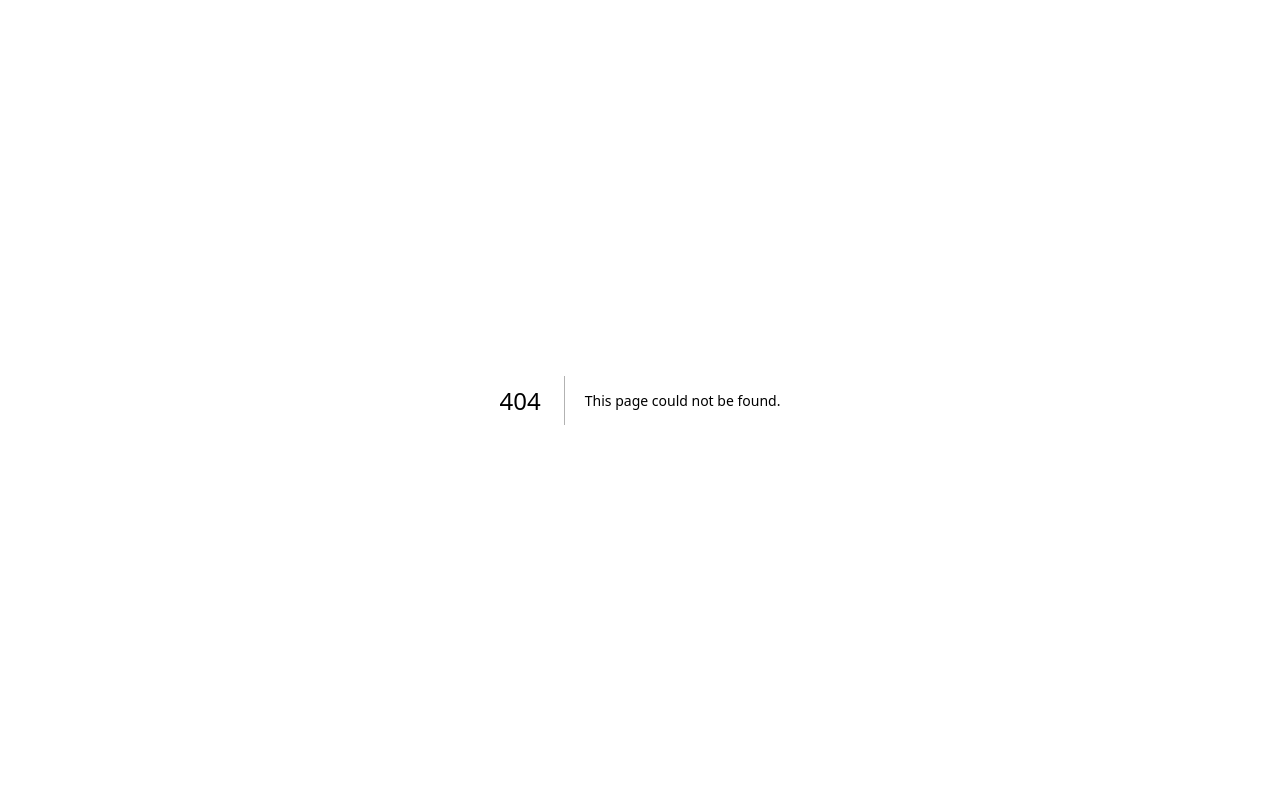
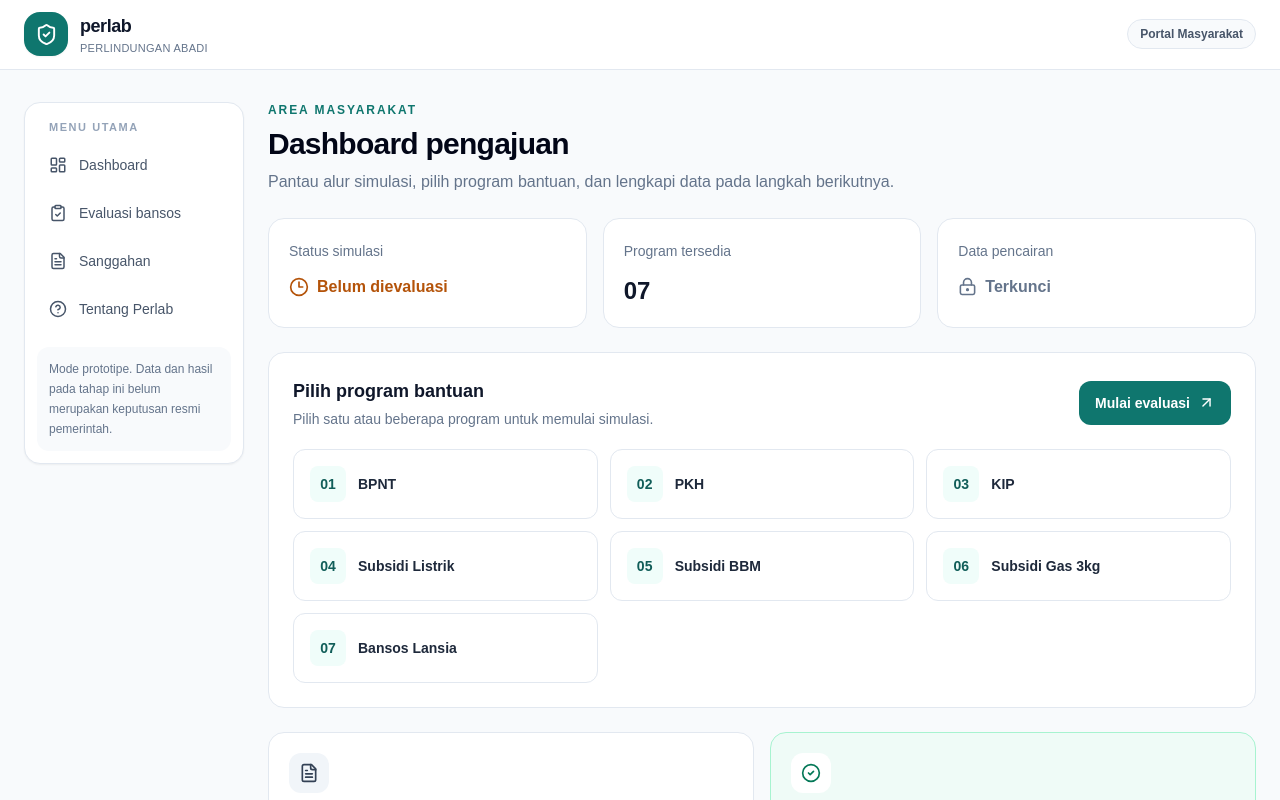
Before and after one commit to altavista21/perlab, a Next.js app: page /user/dashboard in a window 1280 px wide. Before the commit this address had no page. Shown: the top 800 px of the page. Built offline with nearby package versions, Linux system fonts and the light colour scheme.

Commit message:
feat(user): add citizen dashboard prototype

```diff
--- /dev/null
+++ b/app/user/dashboard/page.tsx
@@ -0,0 +1,13 @@
+import Link from "next/link";
+import { ArrowUpRight, CheckCircle2, Clock3, FileText, LockKeyhole } from "lucide-react";
+import { Shell, PageHeading } from "../../_components/shell";
+
+const programs = ["BPNT", "PKH", "KIP", "Subsidi Listrik", "Subsidi BBM", "Subsidi Gas 3kg", "Bansos Lansia"];
+export default function UserDashboardPage() {
+  return <Shell><PageHeading eyebrow="Area masyarakat" title="Dashboard pengajuan" description="Pantau alur simulasi, pilih program bantuan, dan lengkapi data pada langkah berikutnya."/>
+    <div className="grid gap-4 sm:grid-cols-3"><div className="rounded-2xl border border-slate-200 bg-white p-5"><span className="text-sm text-slate-500">Status simulasi</span><div className="mt-3 flex items-center gap-2 text-amber-700"><Clock3 size={20}/><span className="font-bold">Belum dievaluasi</span></div></div><div className="rounded-2xl border border-slate-200 bg-white p-5"><span className="text-sm text-slate-500">Program tersedia</span><p className="mt-3 text-2xl font-bold text-slate-900">07</p></div><div className="rounded-2xl border border-slate-200 bg-white p-5"><span className="text-sm text-slate-500">Data pencairan</span><div className="mt-3 flex items-center gap-2 text-slate-500"><LockKeyhole size={19}/><span className="font-semibold">Terkunci</span></div></div></div>
+    <section className="mt-6 rounded-2xl border border-slate-200 bg-white p-5 sm:p-6"><div className="flex flex-col gap-3 sm:flex-row sm:items-center sm:justify-between"><div><h2 className="text-lg font-bold text-slate-900">Pilih program bantuan</h2><p className="mt-1 text-sm text-slate-500">Pilih satu atau beberapa program untuk memulai simulasi.</p></div><Link href="/user/assessment" className="inline-flex min-h-11 items-center justify-center gap-2 rounded-xl bg-perlab-700 px-4 text-sm font-semibold text-white hover:bg-perlab-800">Mulai evaluasi <ArrowUpRight size={17}/></Link></div>
+    <div className="mt-5 grid gap-3 sm:grid-cols-2 xl:grid-cols-3">{programs.map((p,i)=><div key={p} className="flex items-center gap-3 rounded-xl border border-slate-200 p-4"><span className="grid h-9 w-9 place-items-center rounded-lg bg-perlab-50 text-sm font-bold text-perlab-800">{String(i+1).padStart(2,"0")}</span><span className="text-sm font-semibold text-slate-800">{p}</span></div>)}</div></section>
+    <section className="mt-6 grid gap-4 md:grid-cols-2"><Link href="/user/sanggah" className="group rounded-2xl border border-slate-200 bg-white p-5 transition hover:border-perlab-300"><span className="grid h-10 w-10 place-items-center rounded-xl bg-slate-100 text-slate-700"><FileText size={20}/></span><h3 className="mt-4 font-bold text-slate-900">Sanggahan</h3><p className="mt-1 text-sm leading-6 text-slate-500">Buka rancangan formulir untuk memberikan alasan dan informasi tambahan.</p><span className="mt-3 inline-flex items-center gap-1 text-sm font-semibold text-perlab-700">Buka formulir <ArrowUpRight size={15}/></span></Link><div className="rounded-2xl border border-emerald-200 bg-emerald-50/70 p-5"><span className="grid h-10 w-10 place-items-center rounded-xl bg-white text-emerald-700"><CheckCircle2 size={20}/></span><h3 className="mt-4 font-bold text-slate-900">Langkah berikutnya</h3><p className="mt-1 text-sm leading-6 text-slate-600">Lengkapi kriteria agar mesin evaluasi demo dapat disiapkan pada tahap implementasi berikutnya.</p></div></section>
+  </Shell>;
+}
```
